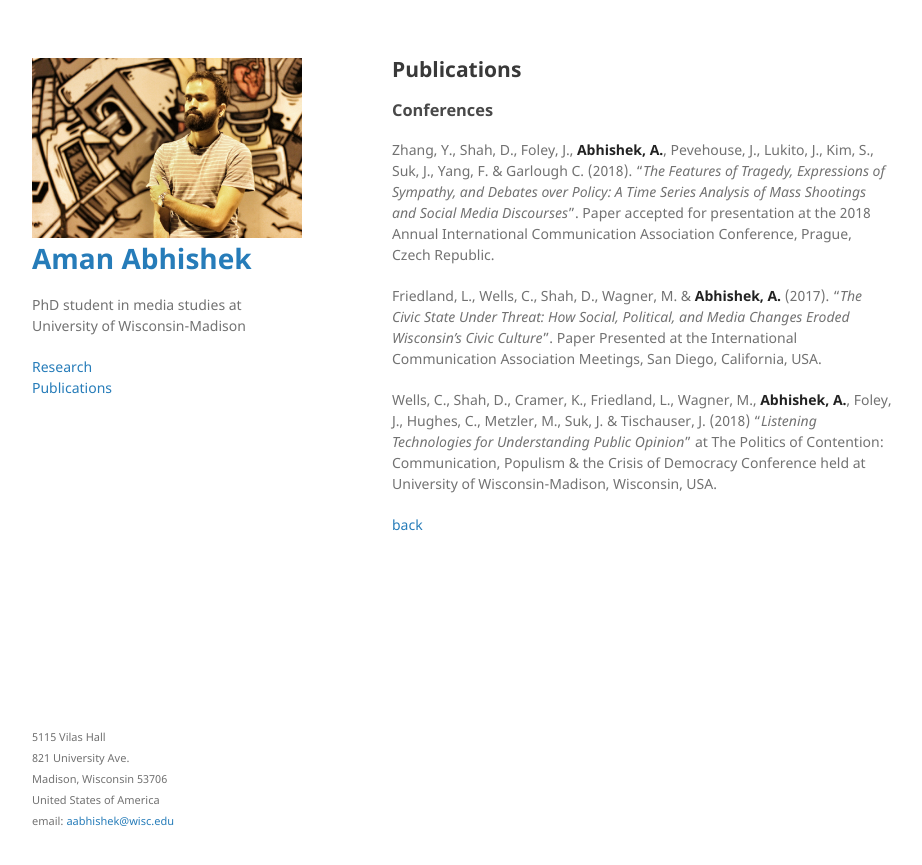
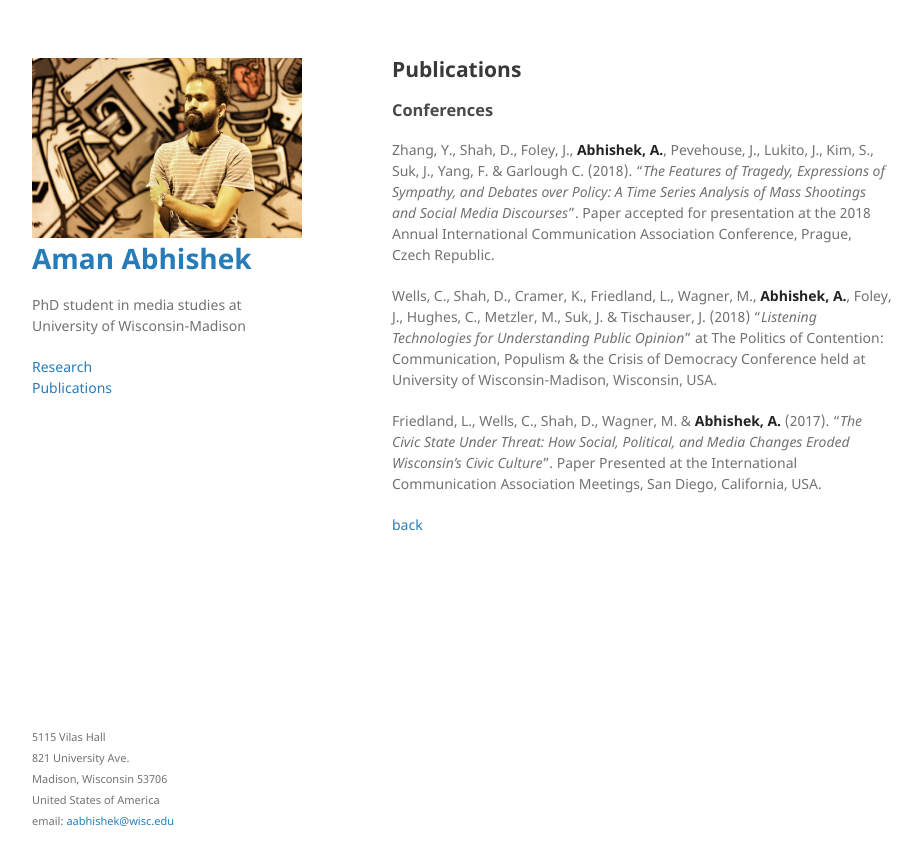
Before and after one commit to aman-abhishek/aman-abhishek.github.io, a Jekyll site: the page built from publications.md, in a window 1280 px wide. Shown: the top 865 px of the page, without its empty margins (178-1100 px from the left). Built offline with Jekyll 4.4.1, drawn with Linux system fonts in a browser that asks for light colours; our own code applies the rules of GitHub Pages for plain Markdown files.

Commit message:
minor corrections

```diff
--- a/publications.md
+++ b/publications.md
@@ -10,8 +10,8 @@ layout: default
 
 Zhang, Y., Shah, D., Foley, J., **Abhishek, A.**, Pevehouse, J., Lukito, J., Kim, S., Suk, J., Yang, F. & Garlough C. (2018). "_The Features of Tragedy, Expressions of Sympathy, and Debates over Policy: A Time Series Analysis of Mass Shootings and Social Media Discourses_". Paper accepted for presentation at the 2018 Annual International Communication Association Conference, Prague, Czech Republic.
 
+Wells, C., Shah, D., Cramer, K., Friedland, L., Wagner, M., **Abhishek, A.**, Foley, J., Hughes, C., Metzler, M., Suk, J. & Tischauser, J. (2018) "*Listening Technologies for Understanding Public Opinion*" at The Politics of Contention: Communication, Populism & the Crisis of Democracy Conference held at University of Wisconsin-Madison, Wisconsin, USA.
+
 Friedland, L., Wells, C., Shah, D., Wagner, M. & **Abhishek, A.** (2017). "*The Civic State Under Threat: How Social, Political, and Media Changes Eroded Wisconsin’s Civic Culture*". Paper Presented at the International Communication Association Meetings, San Diego, California, USA.
 
-Wells, C., Shah, D., Cramer, K., Friedland, L., Wagner, M., **Abhishek, A.**, Foley, J., Hughes, C., Metzler, M., Suk, J. & Tischauser, J. (2018) "*Listening Technologies for Understanding Public Opinion*" at The Politics of Contention: Communication, Populism & the Crisis of Democracy Conference held at University of Wisconsin-Madison, Wisconsin, USA.
-
 [back](./)
```
Also changed, not shown: index.md (+1 -1 lines).
